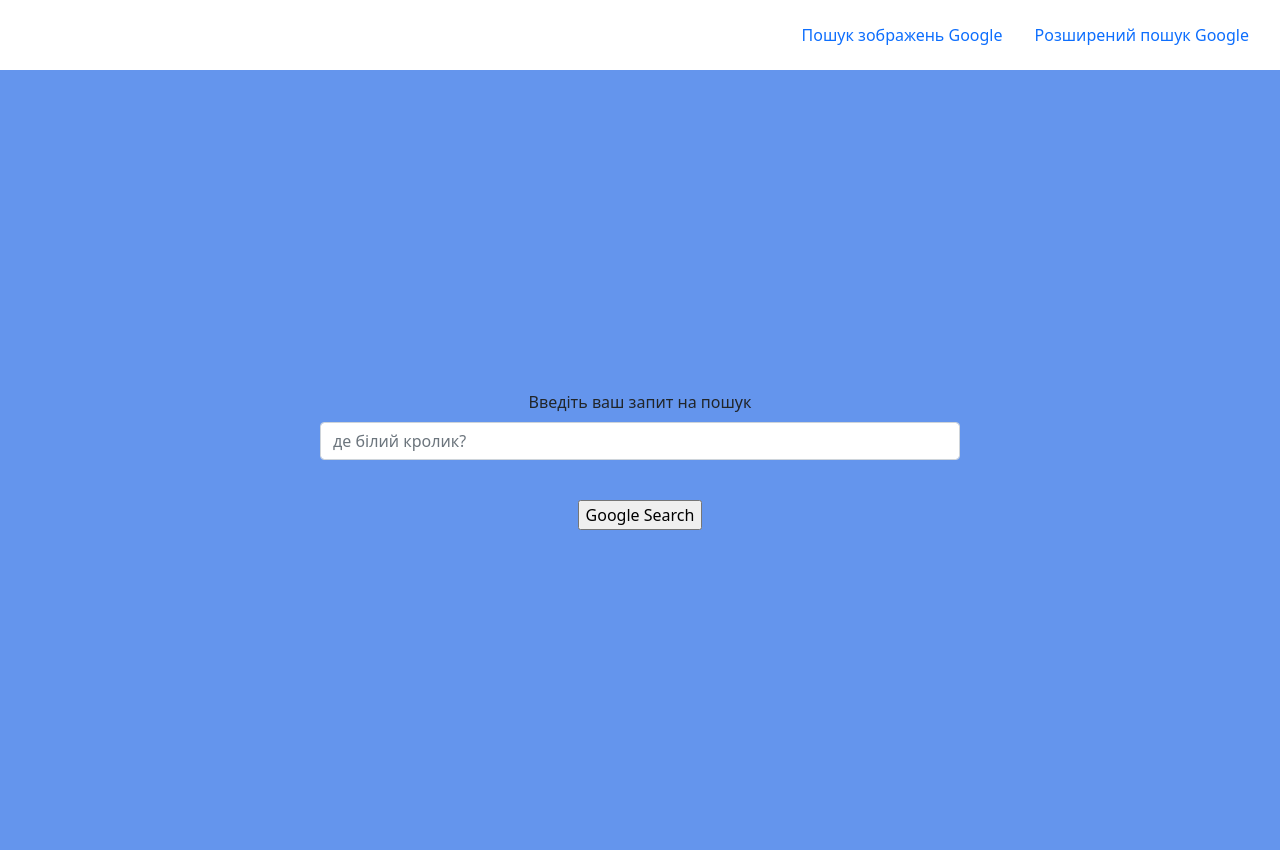
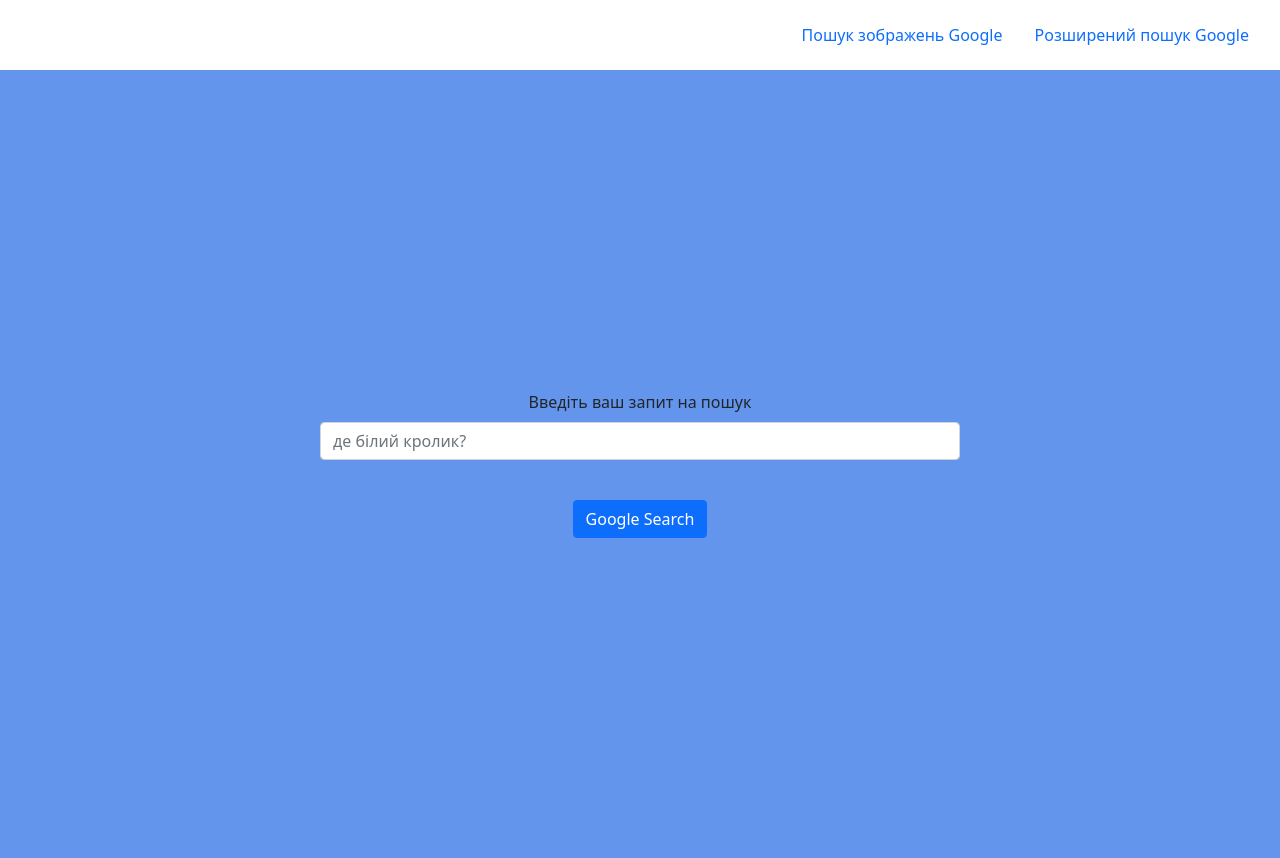
Before and after one commit to vovka1981/CS502021, a plain HTML site: page index.html in a window 1280 px wide. Drawn offline with nearby package versions, Linux system fonts and the light colour scheme.

Commit message:
input type button

```diff
--- a/index.html
+++ b/index.html
@@ -46,7 +46,9 @@
                     <input type="text" class="form-control" id="exampleFormControlInput1" placeholder="де білий кролик?" name="q">
                   </div>
                 <br>
-                <input type="submit" value="Google Search">
+                <div class="col-12">
+                    <button type="submit" class="btn btn-primary">Google Search</button>
+                </div>
             </form>
         </div>
     </body>
```
